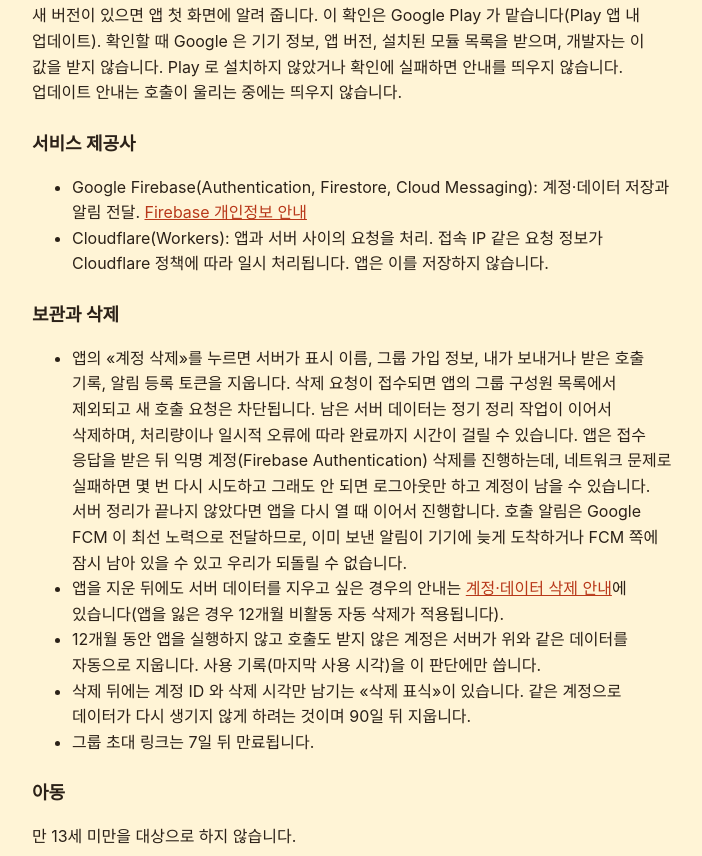
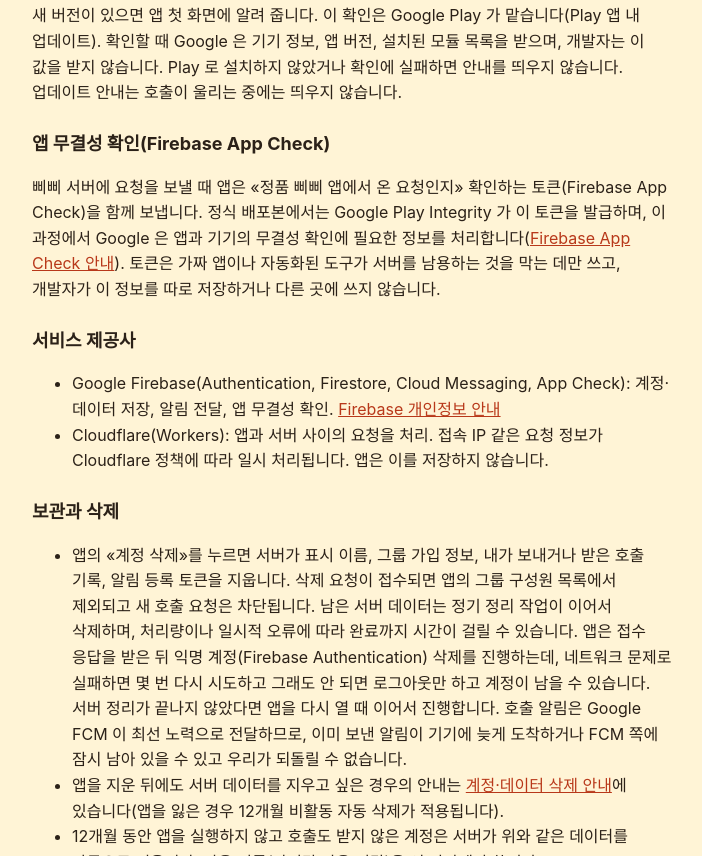
Before and after one commit to ghbcompany/ghbcompany.github.io, a plain HTML site: page beepbeep/privacy/index.html in a window 1280 px wide. Shown: the part 1559-2415 px from the top of the page, without its empty margins (288-990 px from the left). Drawn offline with Linux system fonts and the light colour scheme.

Commit message:
beepbeep 개인정보 처리방침: Firebase App Check(Play Integrity) 문단 추가, 시행일 2026-11-17 (#7)
원본 ghbcompany/beepbeep docs/privacy-policy.md (19b019b) 와 맞춘다.

Co-authored-by: 정희석(JEONG Heeseok)/AI Biz. Innovation팀/SK <04628@skcc.com>
Co-authored-by: Claude Sonnet 5.5 <noreply@anthropic.com>

```diff
--- a/beepbeep/privacy/index.html
+++ b/beepbeep/privacy/index.html
@@ -26,7 +26,7 @@ th{background:var(--card)}
 <body>
 <main class="doc">
 <h1>삐삐 개인정보 처리방침</h1>
-<p class="muted">시행일: 2026-11-16 · 앱: 삐삐(kr.ghbcode.beepbeep) · 개발자: ghbcompany(정희석) · 문의: Play 스토어 삐삐 앱 페이지의 «개발자 연락처» 이메일</p>
+<p class="muted">시행일: 2026-11-17 · 앱: 삐삐(kr.ghbcode.beepbeep) · 개발자: ghbcompany(정희석) · 문의: Play 스토어 삐삐 앱 페이지의 «개발자 연락처» 이메일</p>
 
 <p>삐삐는 가족이 서로를 호출하는 앱입니다. 호출은 무음·진동 상태에서도 소리가 납니다. 서비스에 꼭 필요한 정보만 모읍니다.</p>
 
@@ -65,9 +65,12 @@ th{background:var(--card)}
 <h2>앱 업데이트 안내</h2>
 <p>새 버전이 있으면 앱 첫 화면에 알려 줍니다. 이 확인은 Google Play 가 맡습니다(Play 앱 내 업데이트). 확인할 때 Google 은 기기 정보, 앱 버전, 설치된 모듈 목록을 받으며, 개발자는 이 값을 받지 않습니다. Play 로 설치하지 않았거나 확인에 실패하면 안내를 띄우지 않습니다. 업데이트 안내는 호출이 울리는 중에는 띄우지 않습니다.</p>
 
+<h2>앱 무결성 확인(Firebase App Check)</h2>
+<p>삐삐 서버에 요청을 보낼 때 앱은 «정품 삐삐 앱에서 온 요청인지» 확인하는 토큰(Firebase App Check)을 함께 보냅니다. 정식 배포본에서는 Google Play Integrity 가 이 토큰을 발급하며, 이 과정에서 Google 은 앱과 기기의 무결성 확인에 필요한 정보를 처리합니다(<a href="https://firebase.google.com/docs/app-check" rel="noopener">Firebase App Check 안내</a>). 토큰은 가짜 앱이나 자동화된 도구가 서버를 남용하는 것을 막는 데만 쓰고, 개발자가 이 정보를 따로 저장하거나 다른 곳에 쓰지 않습니다.</p>
+
 <h2>서비스 제공사</h2>
 <ul>
-<li>Google Firebase(Authentication, Firestore, Cloud Messaging): 계정·데이터 저장과 알림 전달. <a href="https://firebase.google.com/support/privacy" rel="noopener">Firebase 개인정보 안내</a></li>
+<li>Google Firebase(Authentication, Firestore, Cloud Messaging, App Check): 계정·데이터 저장, 알림 전달, 앱 무결성 확인. <a href="https://firebase.google.com/support/privacy" rel="noopener">Firebase 개인정보 안내</a></li>
 <li>Cloudflare(Workers): 앱과 서버 사이의 요청을 처리. 접속 IP 같은 요청 정보가 Cloudflare 정책에 따라 일시 처리됩니다. 앱은 이를 저장하지 않습니다.</li>
 </ul>
 
```
